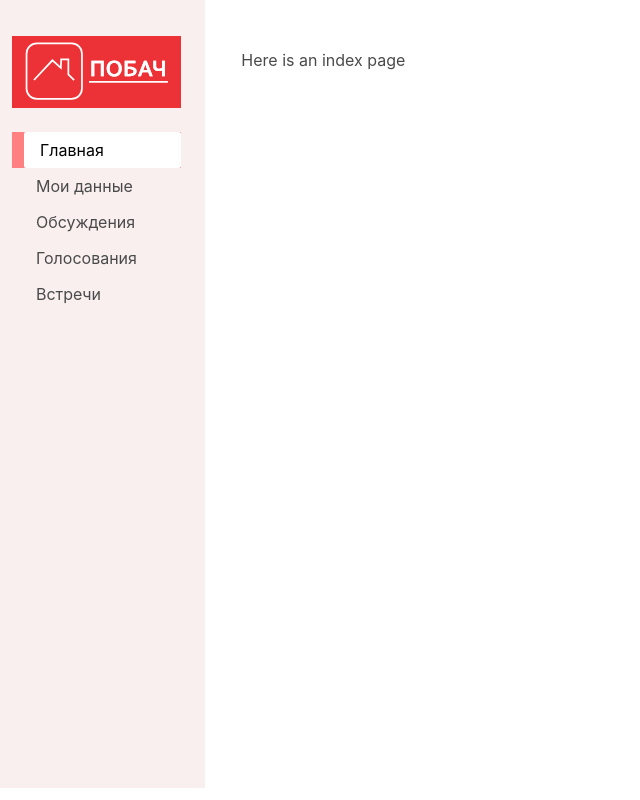
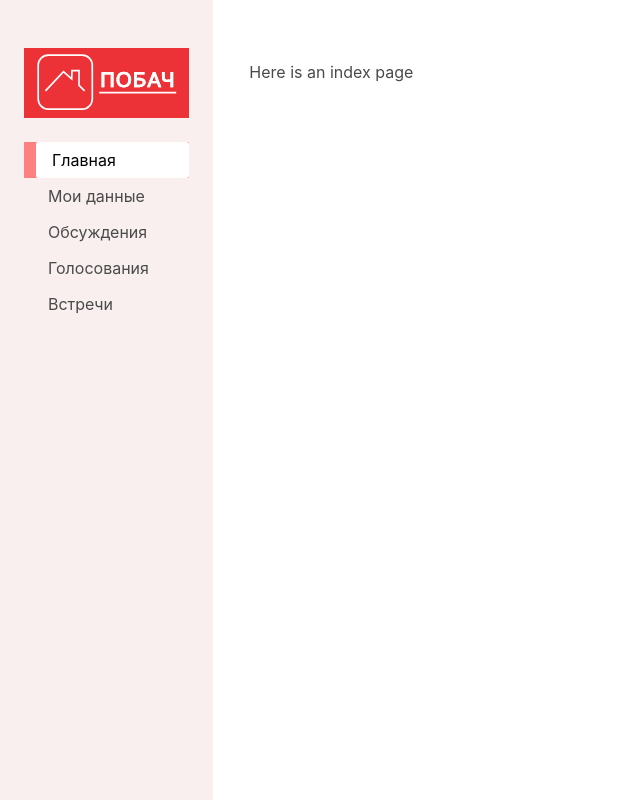
Before and after one commit to BelarusDigitalFuture/o, a React (Create React App) app: page / in a window 1280 px wide. Shown: the whole page, without its empty margins (0-640 px from the left). Built offline with nearby package versions, Linux system fonts and the light colour scheme.

Commit message:
marginless columns

```diff
--- a/src/containers/AppContent/AppContent.jsx
+++ b/src/containers/AppContent/AppContent.jsx
@@ -19,7 +19,7 @@ const AppContent = () => {
   return (
     <Router>
       <div>
-        <section className=" columns is-fullheight">
+        <div className="columns is-fullheight is-marginless">
           <AppMenu />
           <div className="container column is-10">
             <Switch>
@@ -56,7 +56,7 @@ const AppContent = () => {
               </Route>
             </Switch>
           </div>
-        </section>
+        </div>
       </div>
     </Router>
   );
```
